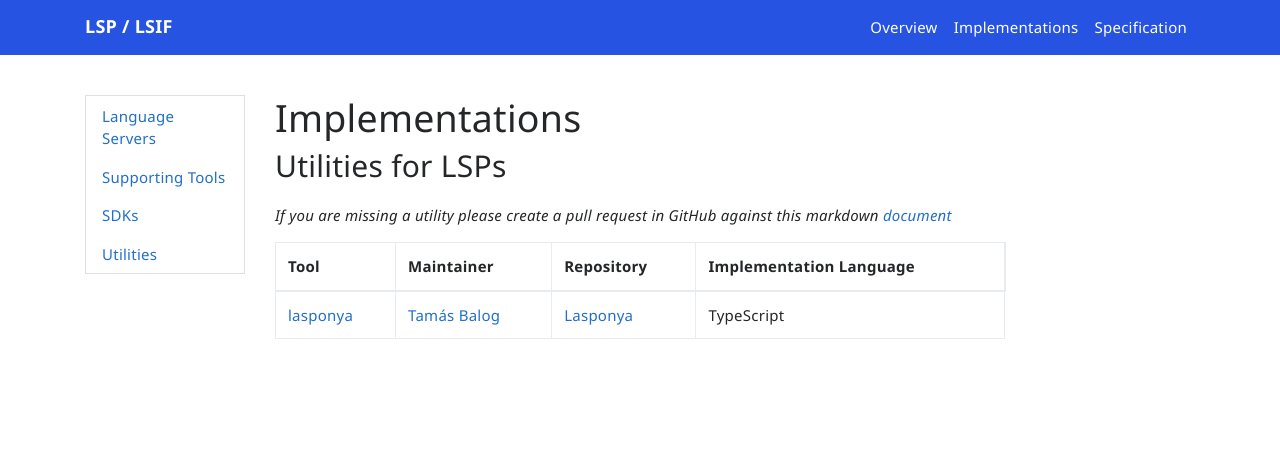
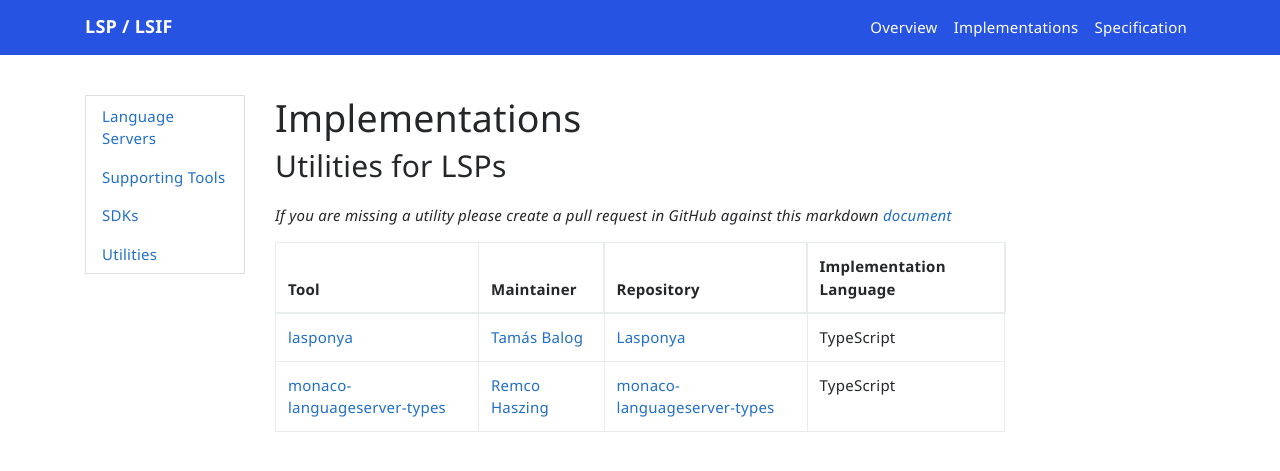
Before and after one commit to microsoft/language-server-protocol, a Jekyll site: the page built from _implementors/utilities.md, in a window 1280 px wide and 900 px high. Shown: the top 471 px of the window. Built offline with Jekyll 4.4.1, drawn with Linux system fonts in a browser that asks for light colours; nearby versions of some CDN libraries; comment, search, counter and statistics services are not loaded.

Commit message:
Add monaco-languageserver-types to utilities (#1857)
This package is useful for integrating LSP compliant language services
into Monaco editor.

```diff
--- a/_implementors/utilities.md
+++ b/_implementors/utilities.md
@@ -8,7 +8,8 @@
 
 *If you are missing a utility please create a pull request in GitHub against this markdown [document](https://github.com/Microsoft/language-server-protocol/blob/gh-pages/_implementors/utilities.md)*
 
-| Tool                                               | Maintainer                                 | Repository                                       | Implementation Language |
-|----------------------------------------------------|--------------------------------------------|--------------------------------------------------|-------------------------|
-| [lasponya](https://www.npmjs.com/package/lasponya) | [Tamás Balog](https://github.com/picimako) | [Lasponya](https://github.com/picimako/lasponya) | TypeScript              |
+| Tool                                                                                     | Maintainer                                       | Repository                                                                                 | Implementation Language |
+|------------------------------------------------------------------------------------------|--------------------------------------------------|--------------------------------------------------------------------------------------------|-------------------------|
+| [lasponya](https://www.npmjs.com/package/lasponya)                                       | [Tamás Balog](https://github.com/picimako)       | [Lasponya](https://github.com/picimako/lasponya)                                           | TypeScript              |
+| [monaco-languageserver-types](https://www.npmjs.com/package/monaco-languageserver-types) | [Remco Haszing](https://github.com/remcohaszing) | [monaco-languageserver-types](https://github.com/remcohaszing/monaco-languageserver-types) | TypeScript              |
 {: .table .table-bordered .table-responsive}
```
